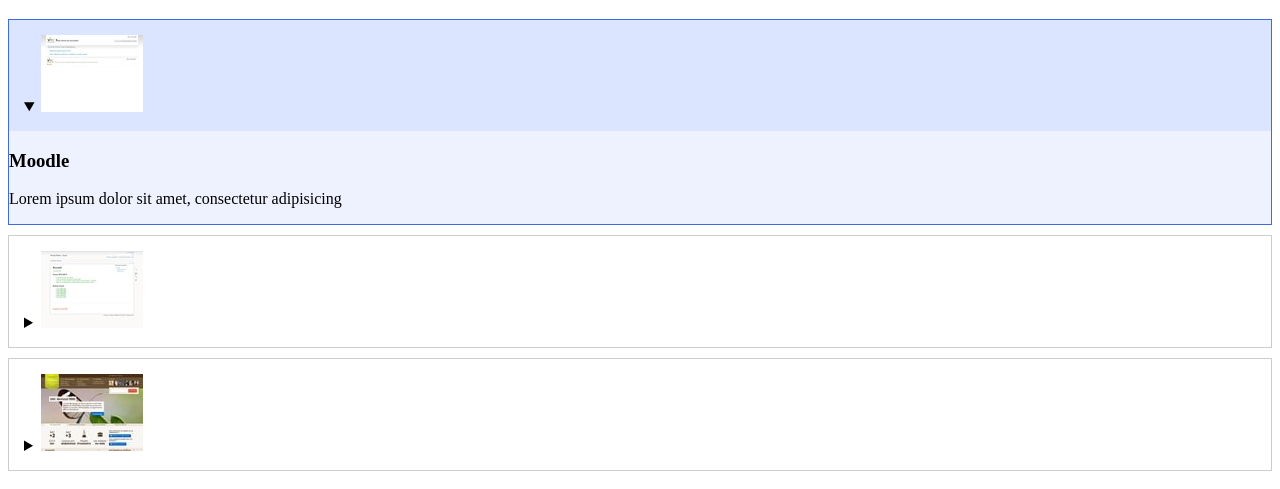
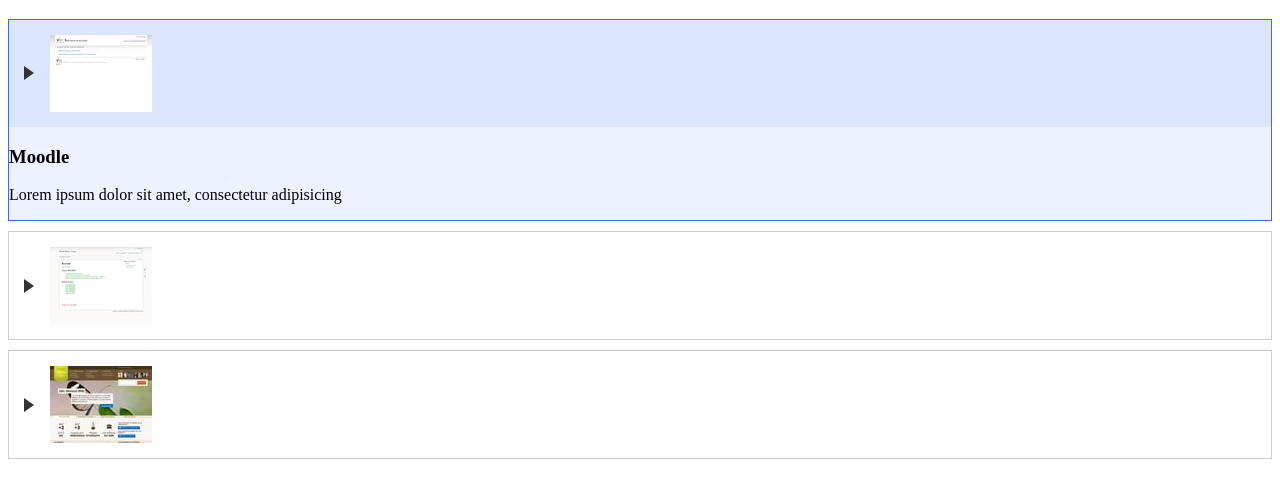
Before and after one commit to MMI-NFC-2026/sae105-r112-tp4-davydbadalian, a plain HTML site: page index.html in a window 1280 px wide. Shown: the part 61-550 px from the top of the page. Drawn offline with Linux system fonts and the light colour scheme.

Commit message:
remplace le marqueur par un triangle css

```diff
--- a/src/css/components/accordeon.css
+++ b/src/css/components/accordeon.css
@@ -26,3 +26,26 @@
 .accordeon > details > summary:hover {
   background-color: #e5e5e5;
 }
+
+.accordeon > details > summary {
+  list-style: none;
+  display: flex;
+  align-items: center;
+  gap: 16px;
+}
+
+.accordeon > details > summary::marker,
+.accordeon > details > summary::-webkit-details-marker {
+  display: none;
+}
+
+
+.accordeon > details > summary::before {
+  content: "";
+  width: 0;
+  height: 0;
+  flex-shrink: 0;
+  border-top: 7px solid transparent;
+  border-bottom: 7px solid transparent;
+  border-left: 10px solid #333;
+}
```
